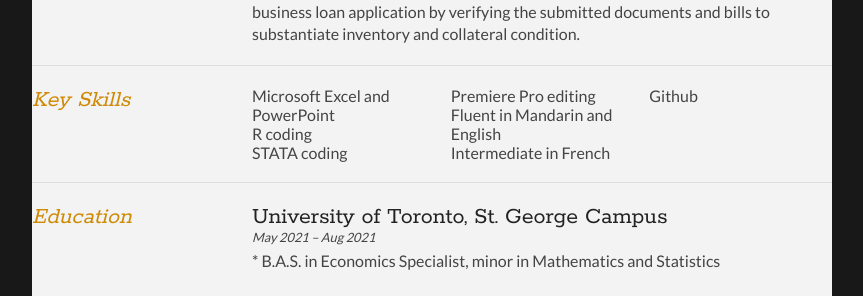
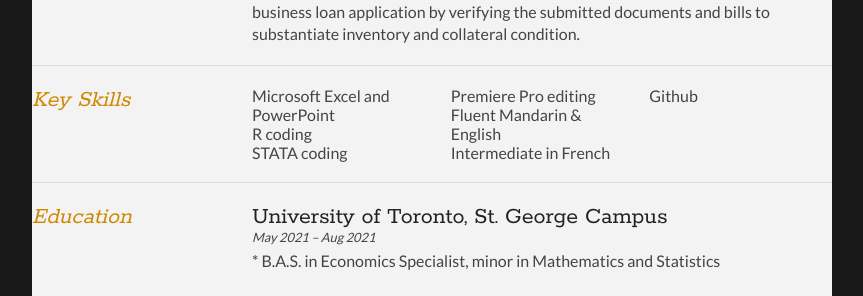
Before and after one commit to RongZhang0328/RongZhang0328.github.io, a Jekyll site: the page cv/index.html, which Jekyll copies as it is, in a window 1280 px wide. Shown: the part 987-1283 px from the top of the page, without its empty margins (208-1071 px from the left). Built offline with Jekyll 4.4.1, drawn with Linux system fonts in a browser that asks for light colours.

Commit message:
Update index.html

```diff
--- a/cv/index.html
+++ b/cv/index.html
@@ -80,7 +80,7 @@
 					<li>R coding</li>
 					<li>STATA coding</li>
 					<li>Premiere Pro editing</li>
-					<li>Fluent in Mandarin and English</li>
+					<li>Fluent Mandarin & English</li>
 					<li>Intermediate in French</li>
 					<li>Github</li>
 				</ul>
```
